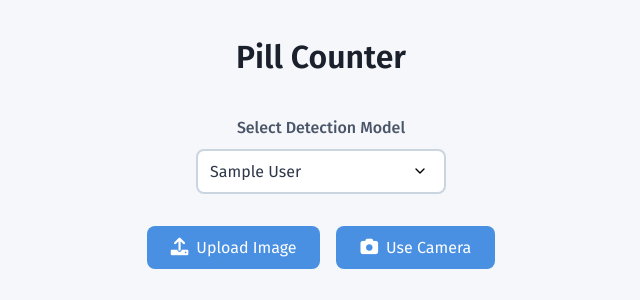
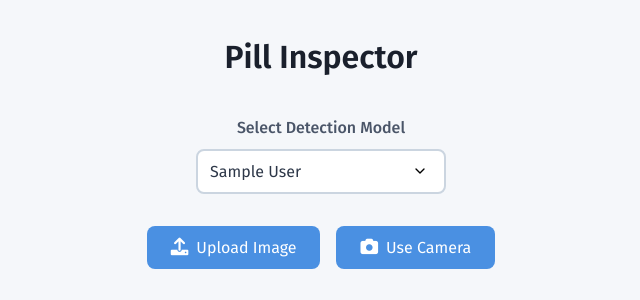
Before and after one commit to boomyville/pill-inspector, a Flask app: template templates/index.html in a window 1280 px wide. Shown: the top 300 px of the page, without its empty margins (319-959 px from the left). Run offline with Flask 3, Linux system fonts and the light colour scheme; the template is opened without the code that fills it: most values are stand-ins (such as "Sample title", 1, 10 or a date in 2020).

Commit message:
Rename application from "Pill Counter" to "Pill Inspector" in HTML template

```diff
--- a/templates/index.html
+++ b/templates/index.html
@@ -3,7 +3,7 @@
 <head>
     <meta charset="UTF-8">
     <meta name="viewport" content="width=device-width, initial-scale=1.0">
-    <title>Pill Counter</title>
+    <title>Pill Inspector</title>
     <link href="https://cdnjs.cloudflare.com/ajax/libs/font-awesome/6.0.0/css/all.min.css" rel="stylesheet">
     <link href="https://fonts.googleapis.com/css2?family=Fira+Sans:wght@400;500;600&display=swap" rel="stylesheet">
     <style>
@@ -193,7 +193,7 @@
 </head>
 <body>
     <div class="container">
-        <h1>Pill Counter</h1>
+        <h1>Pill Inspector</h1>
 
         <div class="model-select-container">
             <label for="modelSelect" class="model-select-label">Select Detection Model</label>
```
Also changed, not shown: demo/test.png (added), uploads/capture_20250109_004537.jpg (added), uploads/detected_capture_20250109_004537.jpg (added).
